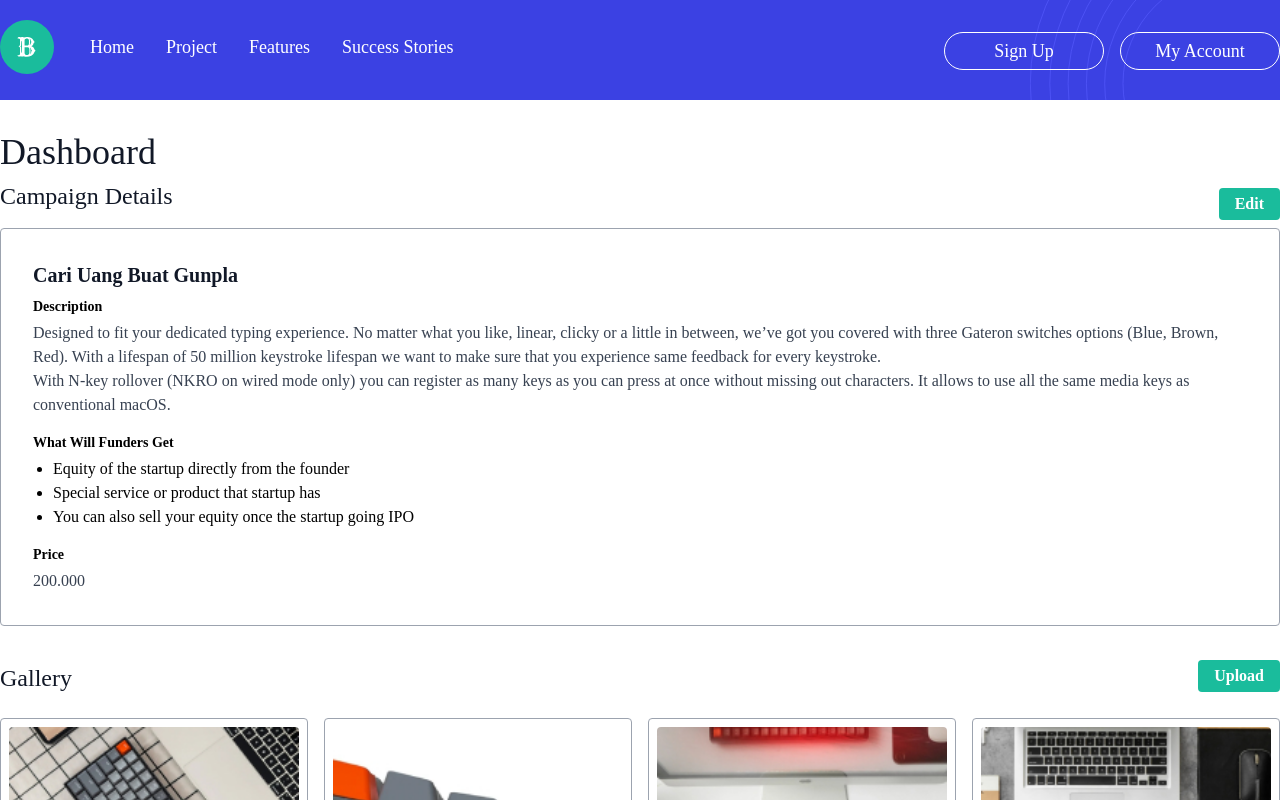
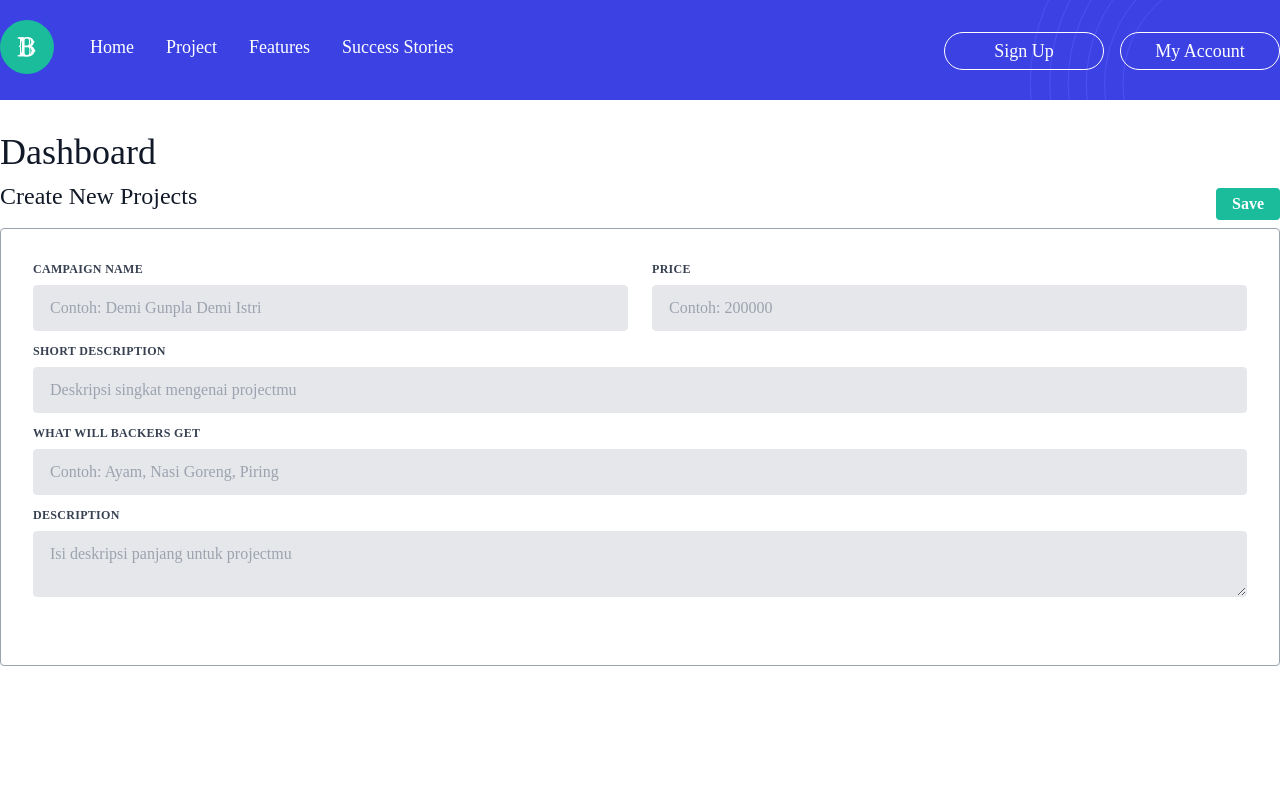
Before and after one commit to fathurohmansf/senabungserang, a Nuxt app: page /dashboard/project/create in a window 1280 px wide. Shown: the top 800 px of the page. Built offline with nearby package versions, Linux system fonts and the light colour scheme.

Commit message:
add create campaign/project di dalam dashboard

```diff
--- a/pages/dashboard/project/_id.vue
+++ b/pages/dashboard/project/_id.vue
@@ -19,7 +19,7 @@
           </div>
           <div class="w-1/4 text-right">
             <nuxt-link
-              to="/dashboard/projects/create"
+              to="/dashboard/project/create"
               class="bg-green-button hover:bg-green-button text-white font-bold px-4 py-1 rounded inline-flex items-center"
             >
               Edit
--- /dev/null
+++ b/pages/dashboard/project/create.vue
@@ -0,0 +1,104 @@
+<template>
+  <div class="project-page">
+      <section class="dashboard-header pt-5">
+        <div class="container mx-auto relative">
+          <Navbar />
+        </div>
+      </section>
+      <section class="container mx-auto pt-8">
+        <div class="flex justify-between items-center">
+          <div class="w-full mr-6">
+            <h2 class="text-4xl text-gray-900 mb-2 font-medium">Dashboard</h2>
+          </div>
+        </div>
+        <div class="flex justify-between items-center">
+          <div class="w-3/4 mr-6">
+            <h3 class="text-2xl text-gray-900 mb-4">Create New Projects</h3>
+          </div>
+          <div class="w-1/4 text-right">
+            <a
+              href="/dashboard/detail.html"
+              class="bg-green-button hover:bg-green-button text-white font-bold px-4 py-1 rounded inline-flex items-center"
+            >
+              Save
+            </a>
+          </div>
+        </div>
+        <div class="block mb-2">
+          <div class="w-full lg:max-w-full lg:flex mb-4">
+            <div
+              class="w-full border border-gray-400 bg-white rounded p-8 flex flex-col justify-between leading-normal"
+            >
+              <form class="w-full">
+                <div class="flex flex-wrap -mx-3 mb-6">
+                  <div class="w-full md:w-1/2 px-3 mb-6 md:mb-0">
+                    <label
+                      class="block uppercase tracking-wide text-gray-700 text-xs font-bold mb-2"
+                    >
+                      Campaign Name
+                    </label>
+                    <input
+                      class="appearance-none block w-full bg-gray-200 text-gray-700 border border-gray-200 rounded py-3 px-4 leading-tight focus:outline-none focus:bg-white focus:border-gray-500"
+                      type="text"
+                      placeholder="Contoh: Demi Gunpla Demi Istri"
+                    />
+                  </div>
+                  <div class="w-full md:w-1/2 px-3">
+                    <label
+                      class="block uppercase tracking-wide text-gray-700 text-xs font-bold mb-2"
+                    >
+                      Price
+                    </label>
+                    <input
+                      class="appearance-none block w-full bg-gray-200 text-gray-700 border border-gray-200 rounded py-3 px-4 leading-tight focus:outline-none focus:bg-white focus:border-gray-500"
+                      type="number"
+                      placeholder="Contoh: 200000"
+                    />
+                  </div>
+                  <div class="w-full px-3">
+                    <label
+                      class="block uppercase tracking-wide text-gray-700 text-xs font-bold mb-2 mt-3"
+                    >
+                      Short Description
+                    </label>
+                    <input
+                      class="appearance-none block w-full bg-gray-200 text-gray-700 border border-gray-200 rounded py-3 px-4 mb-3 leading-tight focus:outline-none focus:bg-white focus:border-gray-500"
+                      type="text"
+                      placeholder="Deskripsi singkat mengenai projectmu"
+                    />
+                  </div>
+                  <div class="w-full px-3">
+                    <label
+                      class="block uppercase tracking-wide text-gray-700 text-xs font-bold mb-2"
+                    >
+                      What will backers get
+                    </label>
+                    <input
+                      class="appearance-none block w-full bg-gray-200 text-gray-700 border border-gray-200 rounded py-3 px-4 mb-3 leading-tight focus:outline-none focus:bg-white focus:border-gray-500"
+                      type="text"
+                      placeholder="Contoh: Ayam, Nasi Goreng, Piring"
+                    />
+                  </div>
+                  <div class="w-full px-3">
+                    <label
+                      class="block uppercase tracking-wide text-gray-700 text-xs font-bold mb-2"
+                    >
+                      Description
+                    </label>
+                    <textarea
+                      class="appearance-none block w-full bg-gray-200 text-gray-700 border border-gray-200 rounded py-3 px-4 mb-3 leading-tight focus:outline-none focus:bg-white focus:border-gray-500"
+                      type="text"
+                      placeholder="Isi deskripsi panjang untuk projectmu"
+                    ></textarea>
+                  </div>
+                </div>
+              </form>
+            </div>
+          </div>
+        </div>
+      </section>
+      <div class="cta-clip -mt-20"></div>
+      <section class="call-to-action bg-purple-progress pt-64 pb-10"></section>
+      <Footer />
+    </div>
+</template>
```
